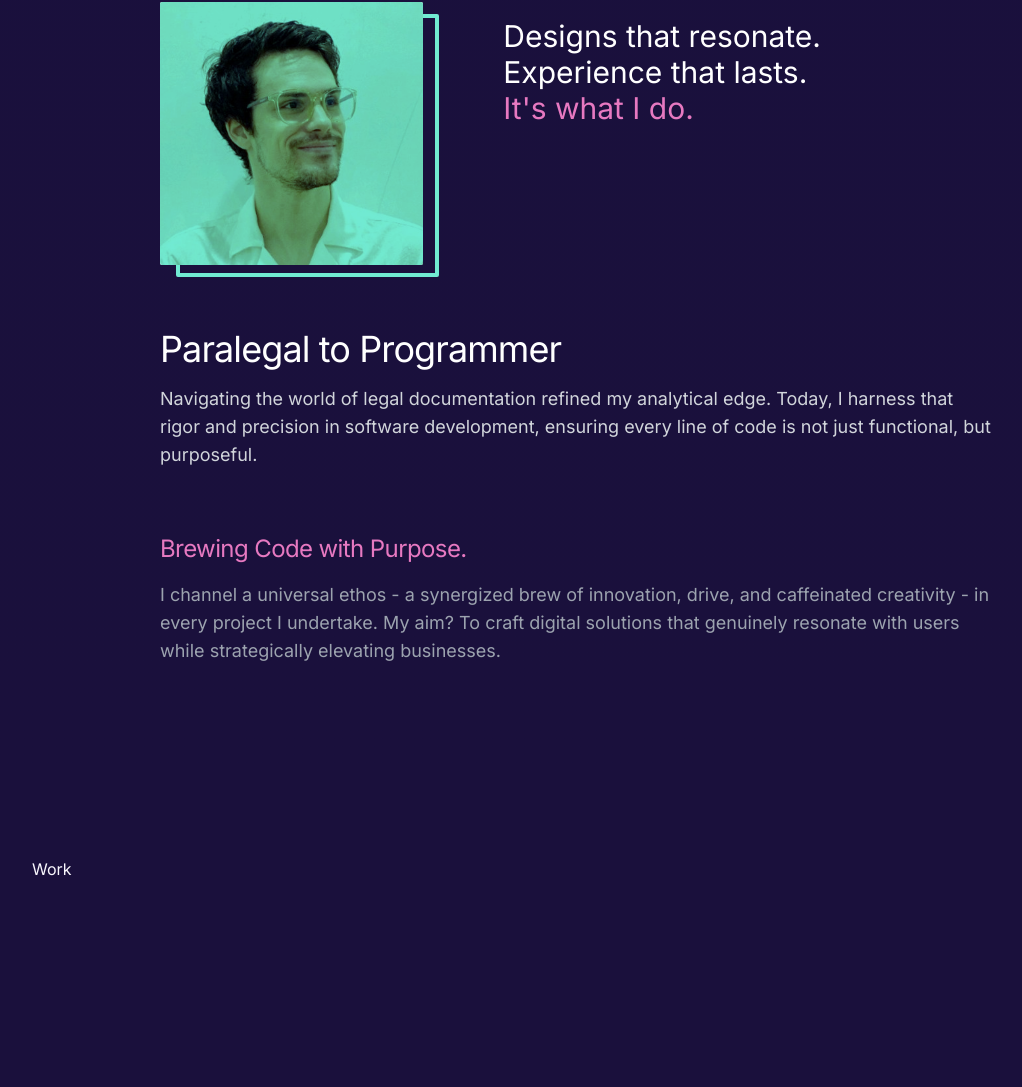
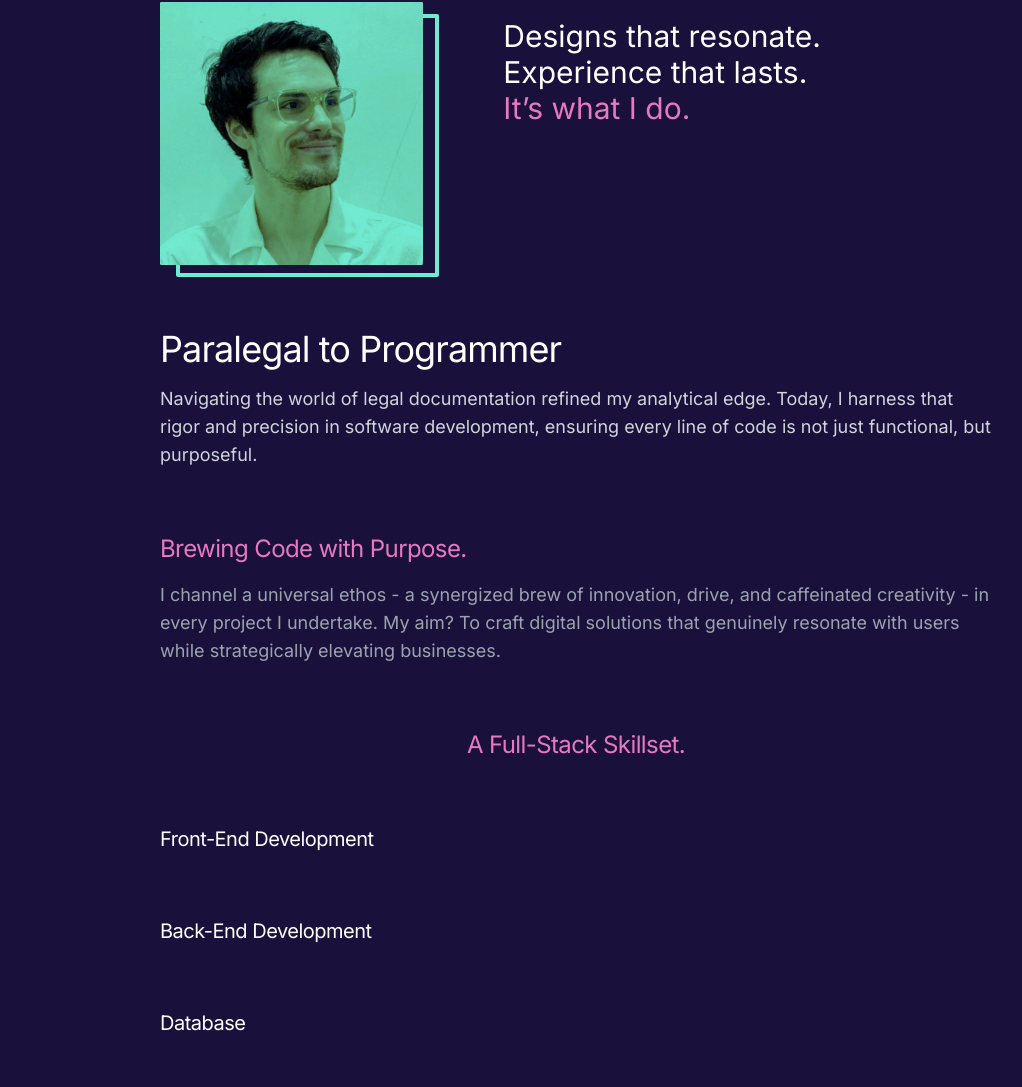
Before and after one commit to jmayheww/joshua-portfolio, a Next.js app: page / in a window 1280 px wide. Shown: the part 1080-2167 px from the top of the page, without its empty margins (64-1086 px from the left). Built offline with nearby package versions, Linux system fonts and the light colour scheme.

Commit message:
add tech skills section to about component

```diff
--- a/app/components/Navbar.js
+++ b/app/components/Navbar.js
@@ -38,7 +38,7 @@ const Navbar = () => {
         } ${
           isTopOfPage
             ? "bg-opacity-10 backdrop-blur-sm"
-            : "bg-opacity-90 backdrop-blur-md"
+            : "bg-opacity-90 backdrop-blur-sm"
         }`}
       >
         {/* Logo */}
--- a/app/data.js
+++ b/app/data.js
@@ -1,4 +1,19 @@
-import { FaGithub, FaLinkedin, FaInstagram, FaDev } from "react-icons/fa";
+import {
+  FaGithub,
+  FaLinkedin,
+  FaInstagram,
+  FaDev,
+  FaHtml5,
+  FaCss3,
+} from "react-icons/fa";
+import {
+  FaJs,
+  FaNode,
+  FaReact,
+  FaGem,
+  FaDatabase,
+  FaCode,
+} from "react-icons/fa";
 
 export const sectionLinks = ["about", "work", "writing", "contact"];
 
@@ -36,3 +51,30 @@ export const socialLinks = [
     Icon: FaDev,
   },
 ];
+
+export const techSkills = [
+  {
+    category: "Front-End Development",
+    items: [
+      "JavaScript (ES6+)",
+      "React.js",
+      "HTML",
+      "CSS",
+      "SCSS",
+      "Tailwind CSS",
+      "Bootstrap",
+      "Styled-components",
+    ],
+    icon: <FaCode />,
+  },
+  {
+    category: "Back-End Development",
+    items: ["Node.js", "Ruby", "Ruby on Rails"],
+    icon: <FaGem />,
+  },
+  {
+    category: "Database",
+    items: ["SQL (MySQL, PostgreSQL, SQLite)"],
+    icon: <FaDatabase />,
+  },
+];
--- a/app/sections/About.js
+++ b/app/sections/About.js
@@ -1,5 +1,6 @@
 import Image from "next/image";
 import { SectionHeader } from "../components/SectionHeader";
+import { techSkills } from "../data";
 
 export const About = () => {
   const paragraphClasses = "text-sm sm:text-base font-jetbrains-mono";
@@ -31,8 +32,8 @@ export const About = () => {
           <p
             className={`text-xl sm:text-2xl md:text-3xl text-white ${paragraphClasses} block md:hidden max-w-xs`}
           >
-            Code that's clean, designs that resonate, experience that lasts.{" "}
-            <span className="text-primary">It's what I do.</span>
+            Code that&rsquo;s clean, designs that resonate, experience that
+            lasts. <span className="text-primary">It&rsquo;s what I do.</span>
           </p>
 
           {/* Desktop Tagline */}
@@ -40,7 +41,7 @@ export const About = () => {
             <p
               className={`text-xl sm:text-2xl md:text-3xl text-white ${paragraphClasses} block md:hidden max-w-md mx-auto text-center`}
             >
-              Code that's clean.
+              Code that&rsquo;s clean.
             </p>
             <p
               className={`text-xl sm:text-2xl md:text-3xl text-white ${paragraphClasses}`}
@@ -55,7 +56,7 @@ export const About = () => {
             <p
               className={`text-xl sm:text-2xl md:text-3xl text-primary ${paragraphClasses}`}
             >
-              It's what I do.
+              It&rsquo;s what I do.
             </p>
           </div>
         </div>
@@ -89,6 +90,34 @@ export const About = () => {
           strategically elevating businesses.
         </p>
       </div>
+
+      <h3 className="text-lg sm:text-xl md:text-2xl font-inter tracking-tight text-primary mb-4">
+        A Full-Stack Skillset.
+      </h3>
+
+      {techSkills.map((skill) => (
+        <div
+          key={skill.category}
+          className="flex flex-col md:flex-row items-center justify-between w-full mb-4 md:mb-6"
+        >
+          <h4 className="text-base sm:text-lg md:text-xl font-inter tracking-tight text-white">
+            {skill.category}
+          </h4>
+          <div className="flex flex-row space-x-4">
+            {skill.items.map((item) => (
+              <div
+                key={item.name}
+                className="flex flex-col items-center justify-center"
+              >
+                {item.icon}
+                <p className="text-xs sm:text-sm md:text-base text-gray-400">
+                  {item.name}
+                </p>
+              </div>
+            ))}
+          </div>
+        </div>
+      ))}
     </section>
   );
 };
```
